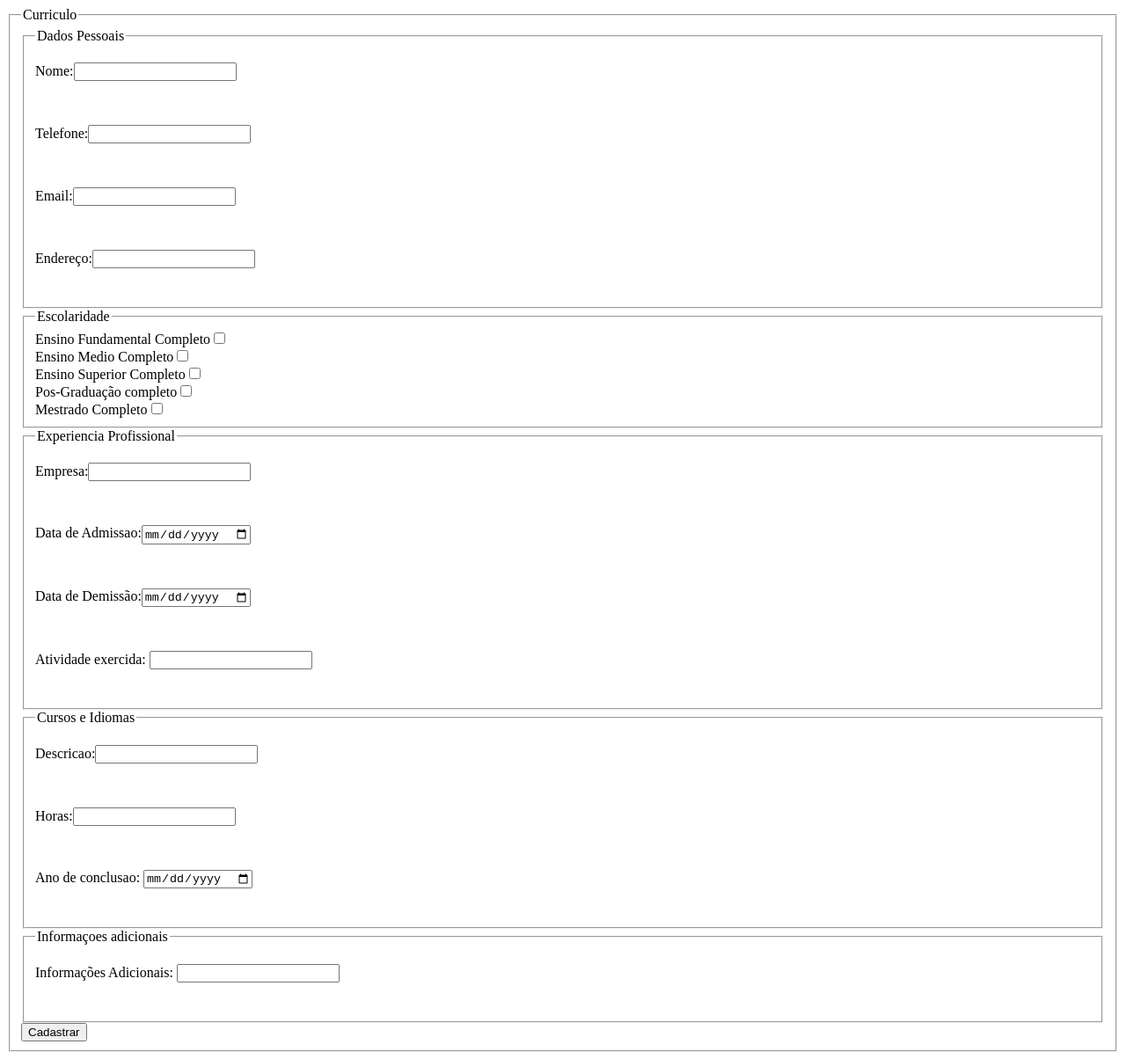
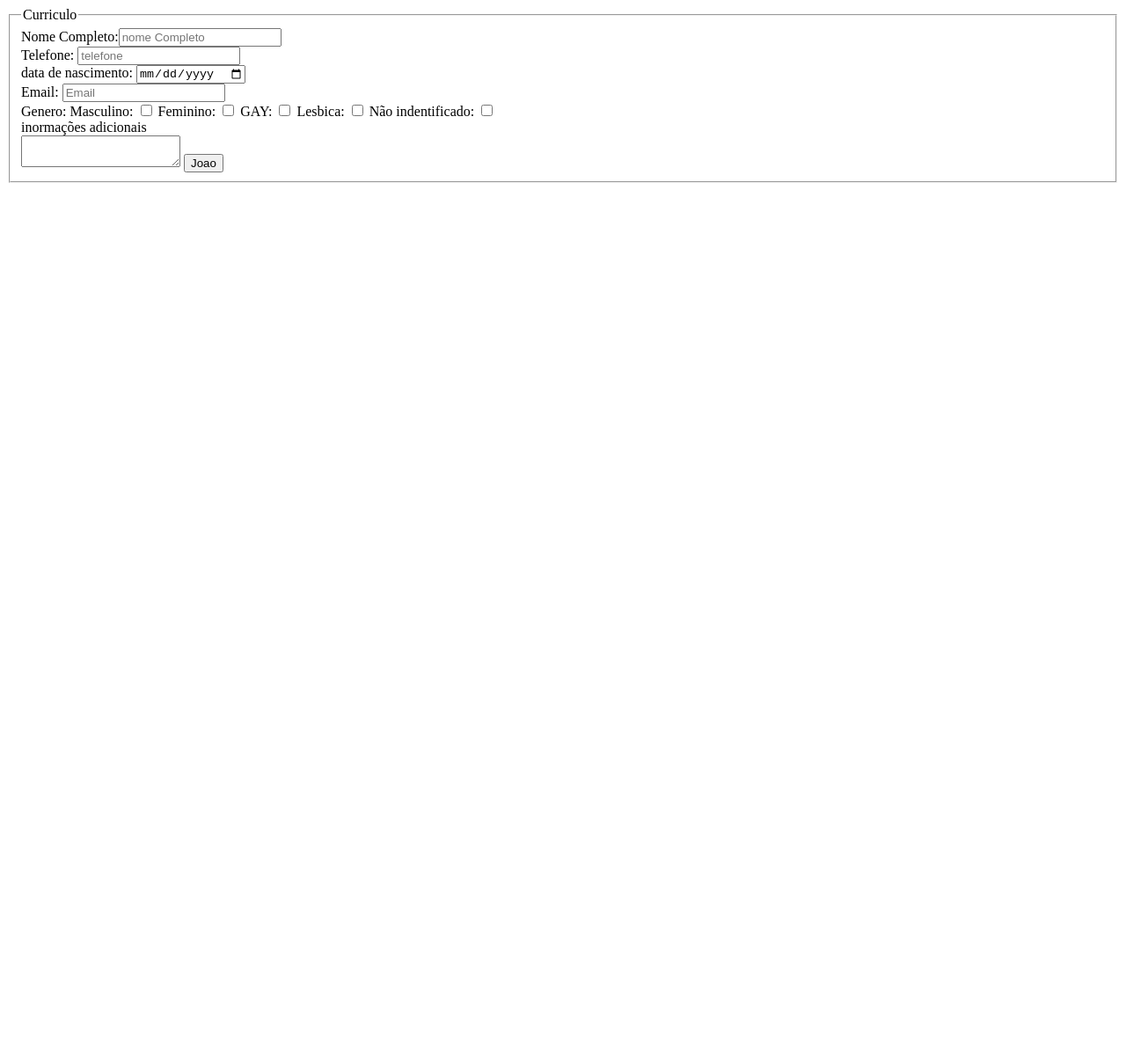
Before and after one commit to francovitor221/matematica2, a plain HTML site: page corriculo.html in a window 1280 px wide. Shown: the whole page at 88% size. After the commit the page ends 800 px from the top, so only its background shows below. Drawn offline with nearby package versions, Linux system fonts and the light colour scheme.

Commit message:
Update corriculo.html

```diff
--- a/corriculo.html
+++ b/corriculo.html
@@ -1,44 +1,27 @@
 <!DOCTYPE html>
 <html lang="pt-br">
     <head>
+        <title>sintaxe basica</title>
+        <link rel="stylesheet" type="text/css">
+        <script src="jquery.js"></script>
+        <script>
+
+        </script>
     </head>
     <body>
         <form action="curriculo.php" method="POST">
             <fieldset>
                 <legend>Curriculo</legend>
-<fieldset>
-<legend>Dados Pessoais</legend>
-<p>Nome:<input type="text" name="nome" required></p></br>
-<p>Telefone:<input type="text" name="telefone" required></p></br>
-<p>Email:<input type="email" name="email" required> </p></br>
-<p>Endereço:<input type="text" name="endereco"required></p></br>
-</fieldset>
-<fieldset>
-<legend>Escolaridade</legend>
-Ensino Fundamental Completo<input type="checkbox" name="efc"></br>
-Ensino Medio Completo<input type="checkbox" name="emc"></br>
-Ensino Superior Completo<input type="checkbox" name="esc"></br>
-Pos-Graduação completo<input type="checkbox" name="pgc"></br>
-Mestrado Completo<input type="checkbox" name="mc"></br>
-</fieldset>
-<fieldset>
-<legend>Experiencia Profissional</legend>
-<p>Empresa:<input type="text" name="empresa" required></p></br>
-<p>Data de Admissao:<input type="date" name="data_admissao" required></p></br>
-<p>Data de Demissão:<input type="date" name="data_demissao" required></p></br>
-<p>Atividade exercida: <input type="text" name="atividade_exercida" required></p></br>
-</fieldset>
-<fieldset>
-<legend>Cursos e Idiomas</legend>
-<p>Descricao:<input type="text" name="descricao" required></p></br>
-<p>Horas:<input type="text" name="horas" required></p></br>
-<p>Ano de conclusao: <input type="date" name="ano_conclusao" required></p></br>
-</fieldset>
-<fieldset>
-<legend>Informaçoes adicionais</legend>
-<p>Informações Adicionais: <input type="text" name="informacoes" required></p></br>
-</fieldset>
-<input type="submit" value="Cadastrar">
+                Nome Completo:<input type="text" minlength="8" maxlength="30" placeholder="nome Completo"  required></br>
+                Telefone: <input type="number" minlength="11" maxlength="15"  placeholder="telefone" required></br>
+                data de nascimento: <input type="date" minlength="2" maxlength="4" placeholder="data de nascimento"  required></br>
+                Email: <input type="email" minlength="10" maxlength="40" placeholder="Email"  required></br>
+                Genero: Masculino: <input type="checkbox" > Feminino: <input type="checkbox" > GAY: <input type="checkbox" > Lesbica: <input type="checkbox" > Não indentificado: <input type="checkbox" > </br>
+
+                inormações adicionais </br>
+                <textarea></textarea>
+
+                <input type="submit" value="Joao">
             </fieldset>
         </form>
     </body>
```
Lines whose indentation alone changed are shown as unchanged.
